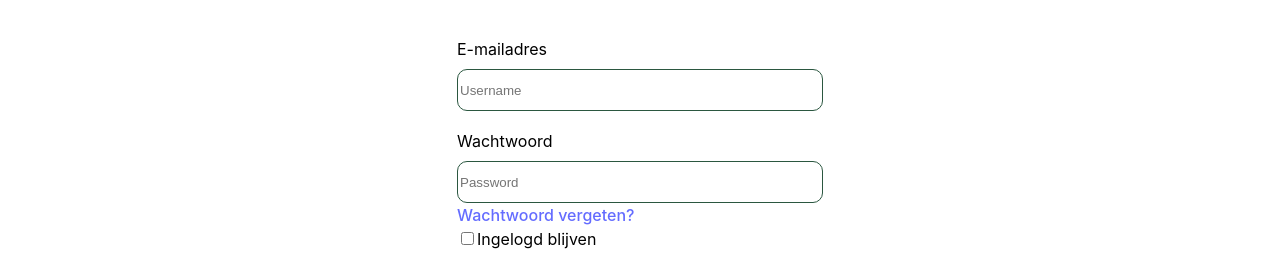
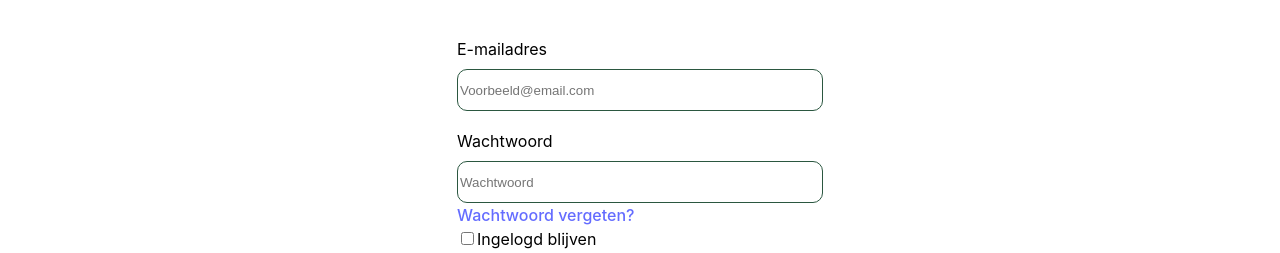
Before and after one commit to WillTDP/kwipper_frontend, a Vue app: page /login in a window 1280 px wide. Shown: the part 243-496 px from the top of the page. Built offline with nearby package versions, Linux system fonts and the light colour scheme.

Commit message:
Feat: added Vue reactive variables so that the login form can be submitted

```diff
--- a/src/components/User/login.vue
+++ b/src/components/User/login.vue
@@ -1,5 +1,13 @@
-<script setup >
+<script setup>
+import { ref } from 'vue';
 
+const username = ref('');
+const password = ref('');
+
+const handleSubmit = () => {
+  // Handle form submission
+  console.log(username.value, password.value);
+};
 </script>
 
 <template>
@@ -8,14 +16,14 @@
       <img src="/logo.svg" alt="logo" />
     </div>
     <h1 class="h1">Login</h1>
-    <form class="login">
+    <form class="login" @submit.prevent="handleSubmit">
       <div class="inputfield">
         <label for="username">E-mailadres</label>
-        <input class="textbox" type="text" placeholder="Username" />
+        <input class="textbox" type="text" v-model="username" placeholder="Voorbeeld@email.com" />
       </div>
       <div class="inputfield">
         <label for="password">Wachtwoord</label>
-        <input class="textbox" type="password" placeholder="Password" />
+        <input class="textbox" type="password" v-model="password" placeholder="Wachtwoord" />
       </div>
       <a href="#">Wachtwoord vergeten?</a>
       <div>
```
